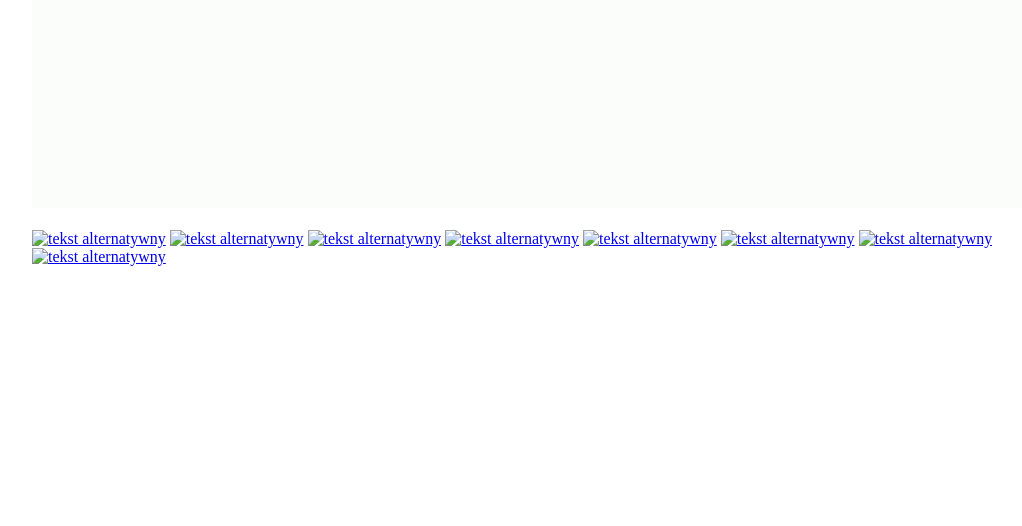
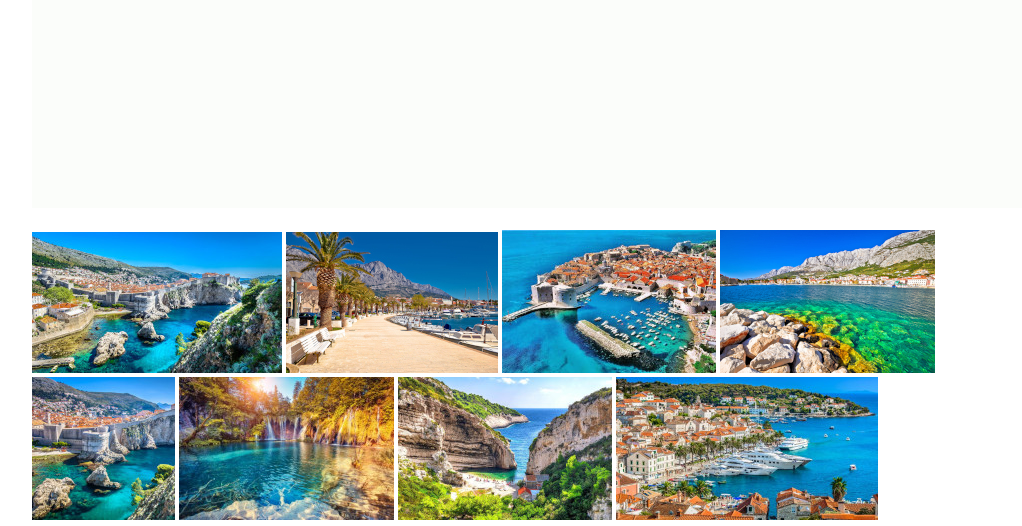
Before and after one commit to slo-1c-12-2021/2022, a plain HTML site: page index.html in a window 1280 px wide. Shown: the part 500-1026 px from the top of the page, without its empty margins (108-1130 px from the left). Before the commit the page ends 800 px from the top, so only its background shows below. Drawn offline with Linux system fonts and the light colour scheme.

Commit message:
Update index.html

```diff
--- a/index.html
+++ b/index.html
@@ -25,14 +25,14 @@
 
 	<br /><br/>
 
-	<a target="_blank" href="https://f4fcdn.eu/wp-content/uploads/2018/07/ChorwacjaDojazd1850ST.jpg"><img src="img/zzz.jpg" alt="tekst alternatywny" border="0"></a>
-	<a target="_blank" href="https://www.ecotravel.pl/5d8f2f67f9b0cdff9fb54785eec1ae2e,images,1,.jpg"><img src="img/ch3.jpg" alt="tekst alternatywny" border="0"></a>
-	<a target="_blank" href="https://turystycznyninja.pl/wp-content/uploads/2020/02/Chorwacja-najlepsze-miasta-turystyczne-na-wakacje-w-Chorwacji-1250x834.jpg"><img src="img/ccc1.jpg" alt="tekst alternatywny" border="0"></a>
-	<a target="_blank" href="https://obozymlodziezowe.pl/wp-content/uploads/2019/11/makarska_chorwacja_funclub4.jpg"><img src="img/pap1.jpg" alt="tekst alternatywny" border="0"></a>
-	<a target="_blank" href="https://www.vivus.pl/moje-finanse/wp-content/uploads/2018/03/ceny-w-chorwacji-2018-sprawdz-ile-wydasz-na-wakacjach-612x612.jpg"><img src="img/kckc1.jpg" alt="tekst alternatywny" border="0"></a>
-	<a targer="_blank" href="https://wakacyjnapapuga.pl/wp-content/uploads/2020/03/Chorwacja-wakacje.jpg"><img src="img/oki1.jpg" alt="tekst alternatywny" border="0"></a>
-	<a target="_blank" href="https://www.waszaturystyka.pl/wp-content/uploads/2020/06/stiniva-vis-optimizirano-za-web-aleksandar-gospic.jpg"><img src="img/mel1.jpg" alt="tekst alternatywny" border="0"></a>
-    <a target="_blank" href="https://blog.homair.com/pl/wp-content/uploads/2019/02/Hvar-750x410.jpg"><img src="img/lol1.jpg" alt="tekst alternatywny" border="0"></a>
+	<a target="_blank" href="https://f4fcdn.eu/wp-content/uploads/2018/07/ChorwacjaDojazd1850ST.jpg"><img src="zzz.jpg" alt="tekst alternatywny" border="0"></a>
+	<a target="_blank" href="https://www.ecotravel.pl/5d8f2f67f9b0cdff9fb54785eec1ae2e,images,1,.jpg"><img src="ch3.jpg" alt="tekst alternatywny" border="0"></a>
+	<a target="_blank" href="https://turystycznyninja.pl/wp-content/uploads/2020/02/Chorwacja-najlepsze-miasta-turystyczne-na-wakacje-w-Chorwacji-1250x834.jpg"><img src="ccc1.jpg" alt="tekst alternatywny" border="0"></a>
+	<a target="_blank" href="https://obozymlodziezowe.pl/wp-content/uploads/2019/11/makarska_chorwacja_funclub4.jpg"><img src="pap1.jpg" alt="tekst alternatywny" border="0"></a>
+	<a target="_blank" href="https://www.vivus.pl/moje-finanse/wp-content/uploads/2018/03/ceny-w-chorwacji-2018-sprawdz-ile-wydasz-na-wakacjach-612x612.jpg"><img src="kckc1.jpg" alt="tekst alternatywny" border="0"></a>
+	<a targer="_blank" href="https://wakacyjnapapuga.pl/wp-content/uploads/2020/03/Chorwacja-wakacje.jpg"><img src="oki1.jpg" alt="tekst alternatywny" border="0"></a>
+	<a target="_blank" href="https://www.waszaturystyka.pl/wp-content/uploads/2020/06/stiniva-vis-optimizirano-za-web-aleksandar-gospic.jpg"><img src="mel1.jpg" alt="tekst alternatywny" border="0"></a>
+    <a target="_blank" href="https://blog.homair.com/pl/wp-content/uploads/2019/02/Hvar-750x410.jpg"><img src="lol1.jpg" alt="tekst alternatywny" border="0"></a>
 
 </body>
 
```
